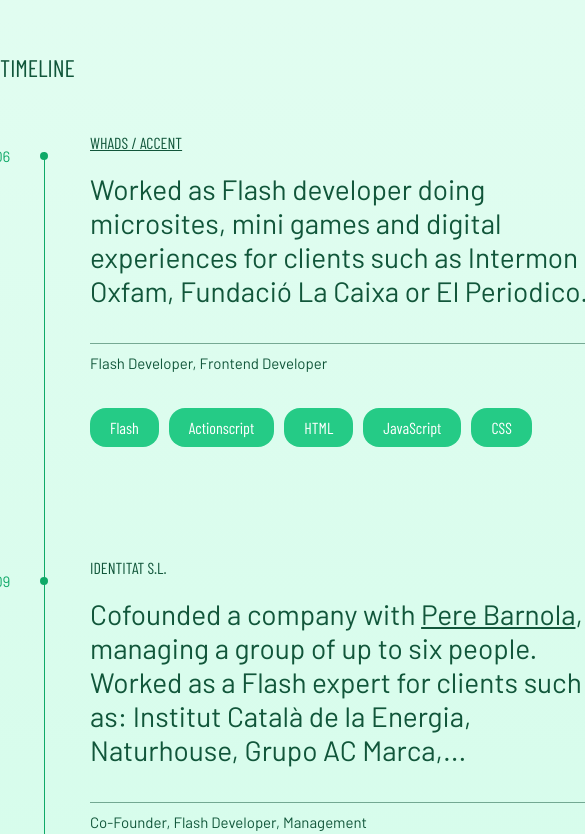
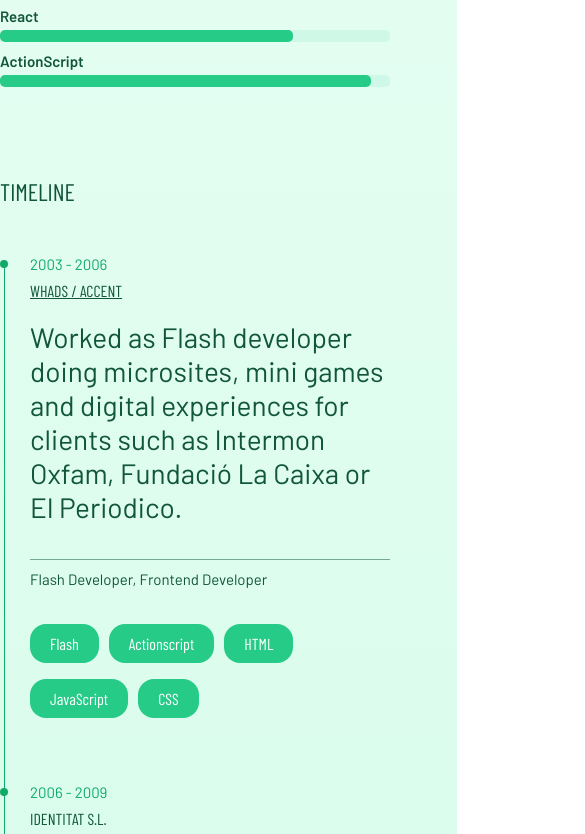
Before and after one commit to soymachine/portfolio, a website: page index.html in a window 390 px wide. Shown: the part 1137-1971 px from the top of the page, 585 px wide, since content can reach past the window. Drawn offline with nearby package versions, Linux system fonts and the light colour scheme; a web font is replaced by a local one.

Commit message:
added media queries

```diff
--- a/css/cv.css
+++ b/css/cv.css
@@ -298,10 +298,6 @@
     width: 80%;
 }
 
-.history-list {
-
-}
-
 .history-item {
     list-style: none;
     position: relative;
@@ -432,3 +428,69 @@
     top: 236px;
     left: 30px;
 }
+
+
+@media (max-width: 1065px) {
+    .home {
+        grid-template:
+        ". intro ." auto
+        ". expertise ." auto
+        ". content ." auto
+        / 1fr minmax(500px, 700px) 1fr;
+        margin-top:20px;
+    }
+
+    .intro {
+        grid-template:
+        "picture" auto
+        "data" auto
+        / 1fr;
+    }
+
+    .intro-picture{
+        margin:auto;
+    }
+
+    .intro-data{
+        margin:0;
+    }
+
+    .data-main{
+        text-align: center;
+    }
+
+    .data-contact{
+        margin-left: 50px;
+        margin-right: 50px;
+    }
+  }
+
+  @media (max-width: 862px) {
+    .home {
+        grid-template:
+        ". intro ." auto
+        ". expertise ." auto
+        ". content ." auto
+        / 1fr minmax(300px, 600px) 1fr;
+        margin-top:20px;
+    }
+
+    .duration {
+        left:0px;
+    }
+
+    .company{
+        margin-top: 33px;
+    }
+
+    .history-list{
+        margin:0px;
+        padding:0px;
+    }
+
+    .history-item{
+        padding-left: 30px;
+        padding-bottom: 40px;
+    }
+
+  }
```
Also changed, not shown: assets/editable.png (added), assets/editable_synapse.png (added), assets/editable_synapse_2.png (added).
